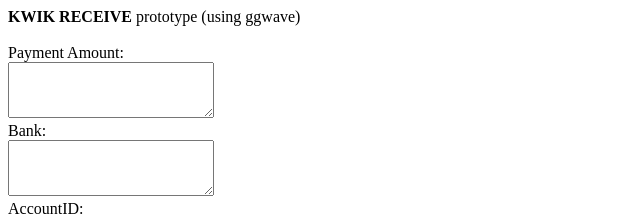
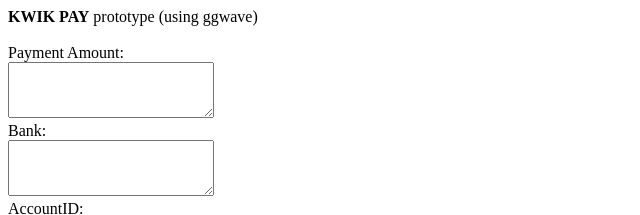
Before and after one commit to kacharuk/kwik_project, a plain HTML site: page Kwik_Prototype/KwikPay.html in a window 1280 px wide. Shown: the top 215 px of the page, 0-640 px from the left. Drawn offline with Linux system fonts and the light colour scheme.

Commit message:
Update KwikPay.html

```diff
--- a/Kwik_Prototype/KwikPay.html
+++ b/Kwik_Prototype/KwikPay.html
@@ -6,7 +6,7 @@
     </head>
     <body>
         <div id="main-container">
-            <b>KWIK RECEIVE</b> prototype (using ggwave)
+            <b>KWIK PAY</b> prototype (using ggwave)
 
             <br><br>
 
```
